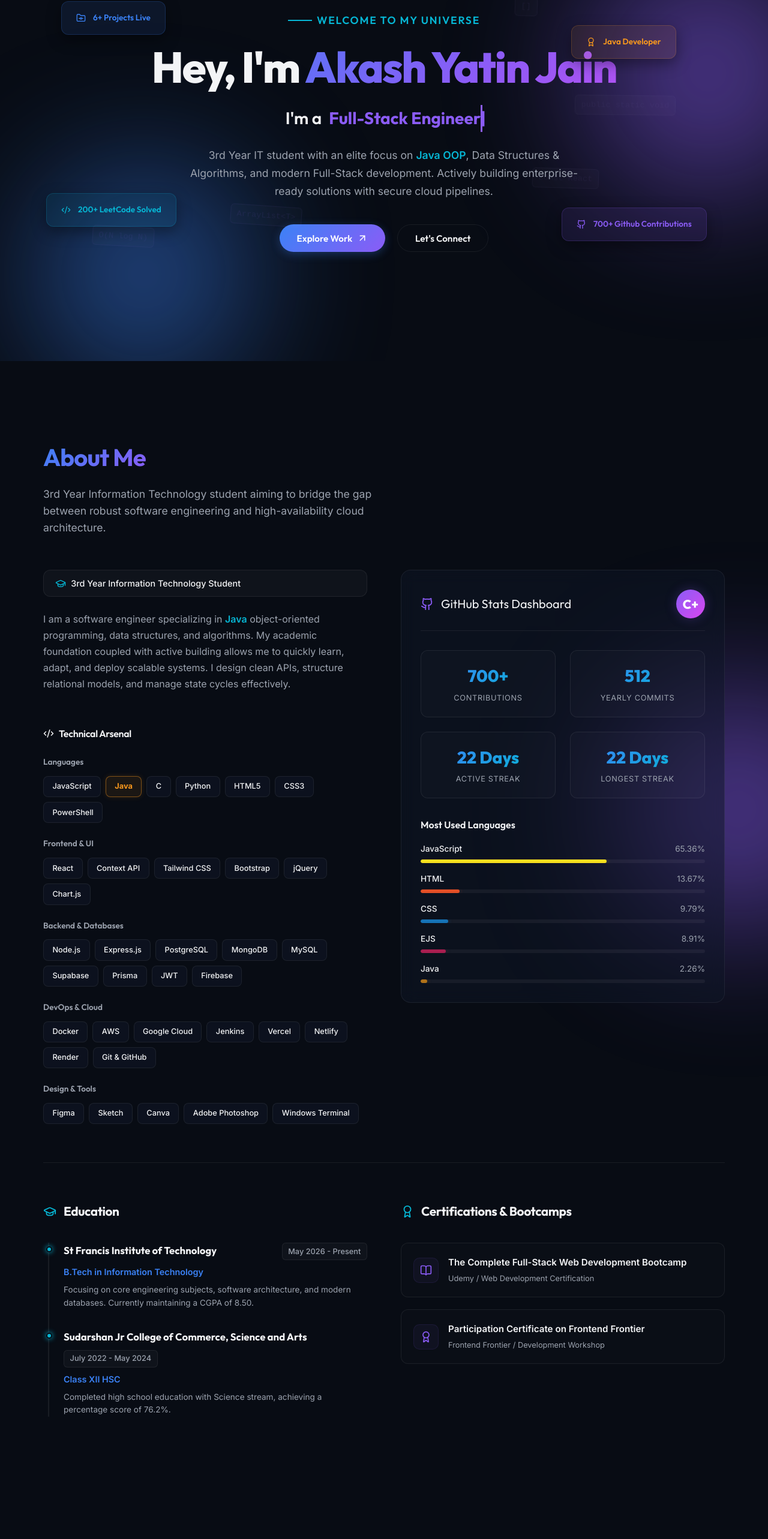
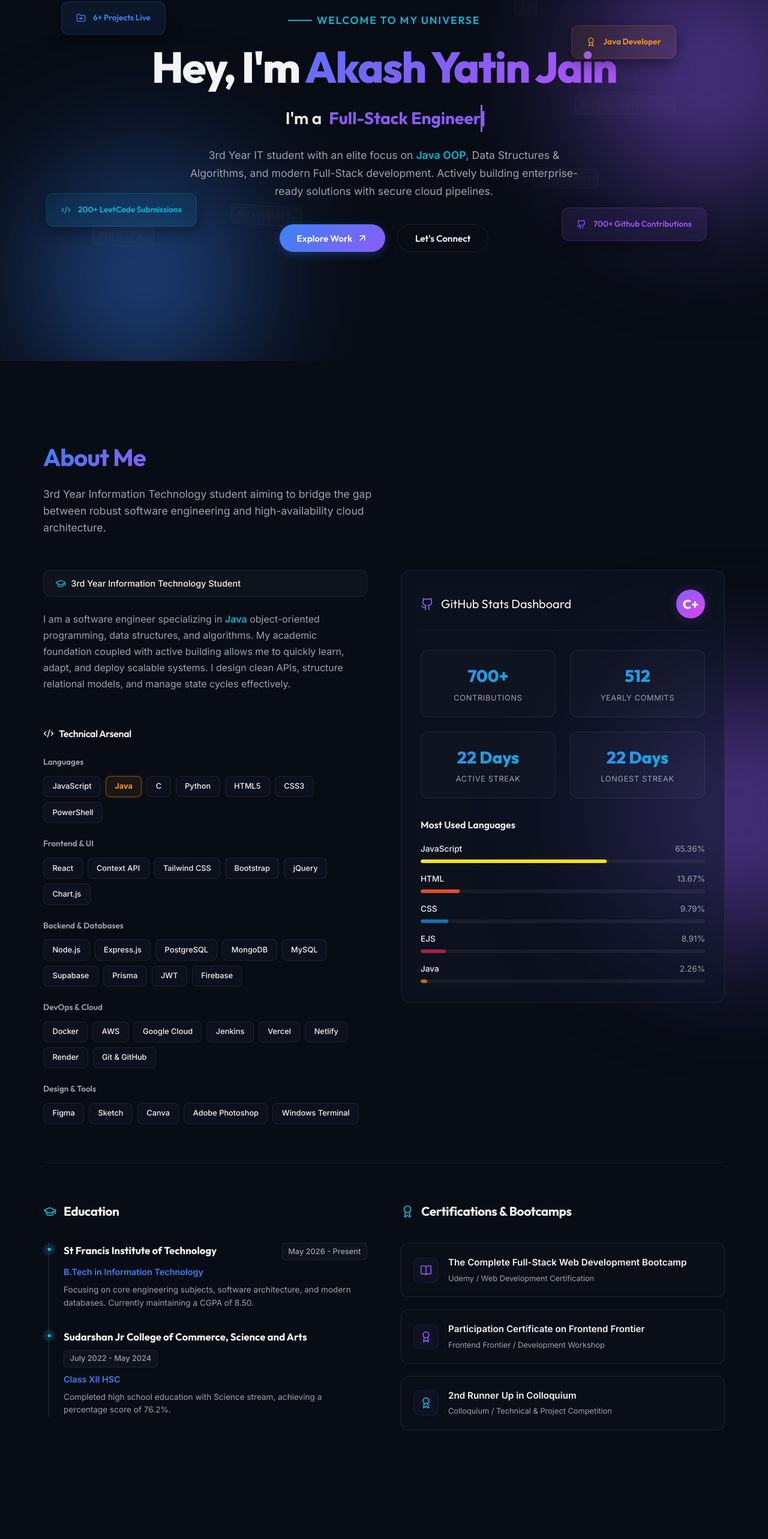
Before and after one commit to Akashyatinjain/profolio, a React (Vite) app: page / in a window 1280 px wide. Shown: the part 198-2764 px from the top of the page at 60% size. Built offline with nearby package versions, Linux system fonts and the light colour scheme.

Commit message:
protfolio

```diff
--- a/src/components/About.jsx
+++ b/src/components/About.jsx
@@ -199,6 +199,16 @@ const About = () => {
                   <span className="cert-issuer">Frontend Frontier / Development Workshop</span>
                 </div>
               </div>
+
+              <div className="cert-card">
+                <div className="cert-icon-wrapper">
+                  <Award size={20} style={{ color: 'var(--accent-teal)' }} />
+                </div>
+                <div className="cert-details">
+                  <span className="cert-name">2nd Runner Up in Colloquium</span>
+                  <span className="cert-issuer">Colloquium / Technical & Project Competition</span>
+                </div>
+              </div>
             </div>
           </div>
         </div>
--- a/src/components/Hero.jsx
+++ b/src/components/Hero.jsx
@@ -86,7 +86,7 @@ const Hero = () => {
       </div>
       <div className="hero-deco-card hero-deco-card-4">
         <Code2 size={16} />
-        <span>200+ LeetCode Solved</span>
+        <span>200+ LeetCode Submissions</span>
       </div>
 
       <div className="container">
```
